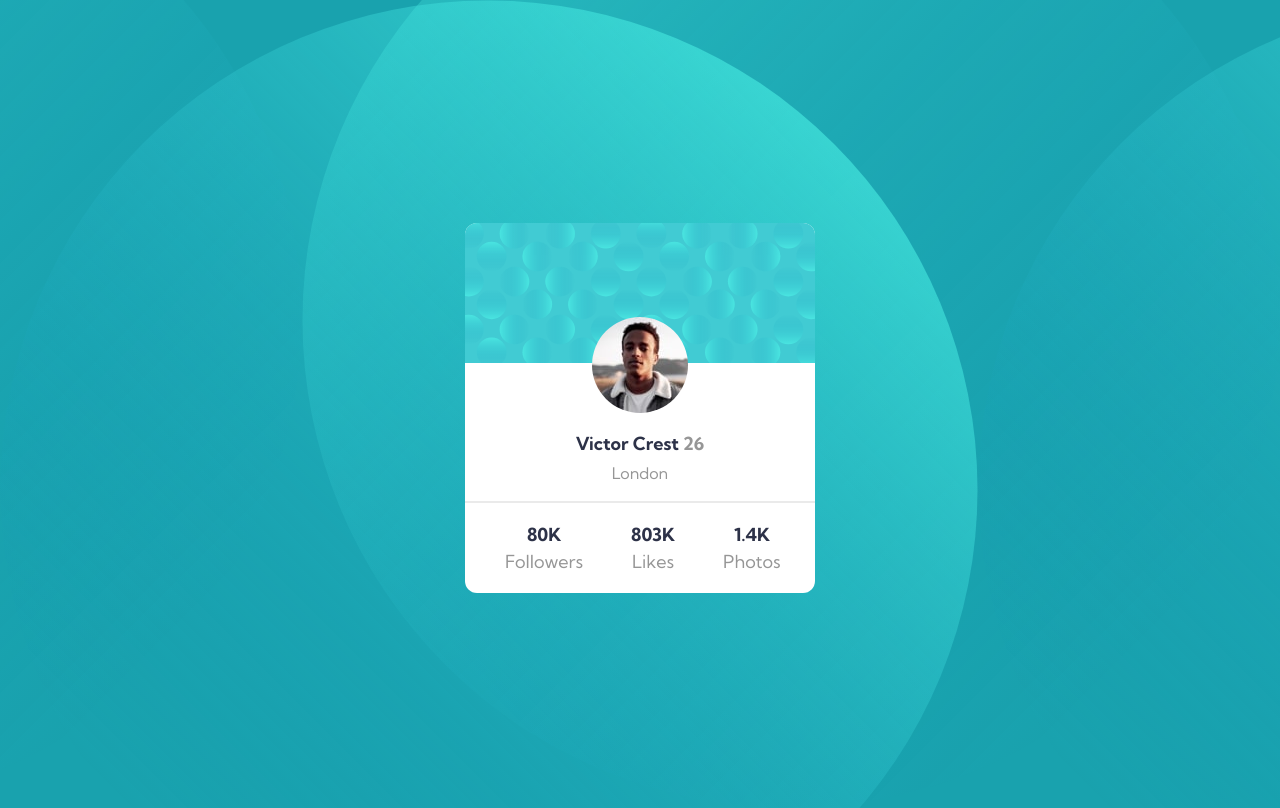
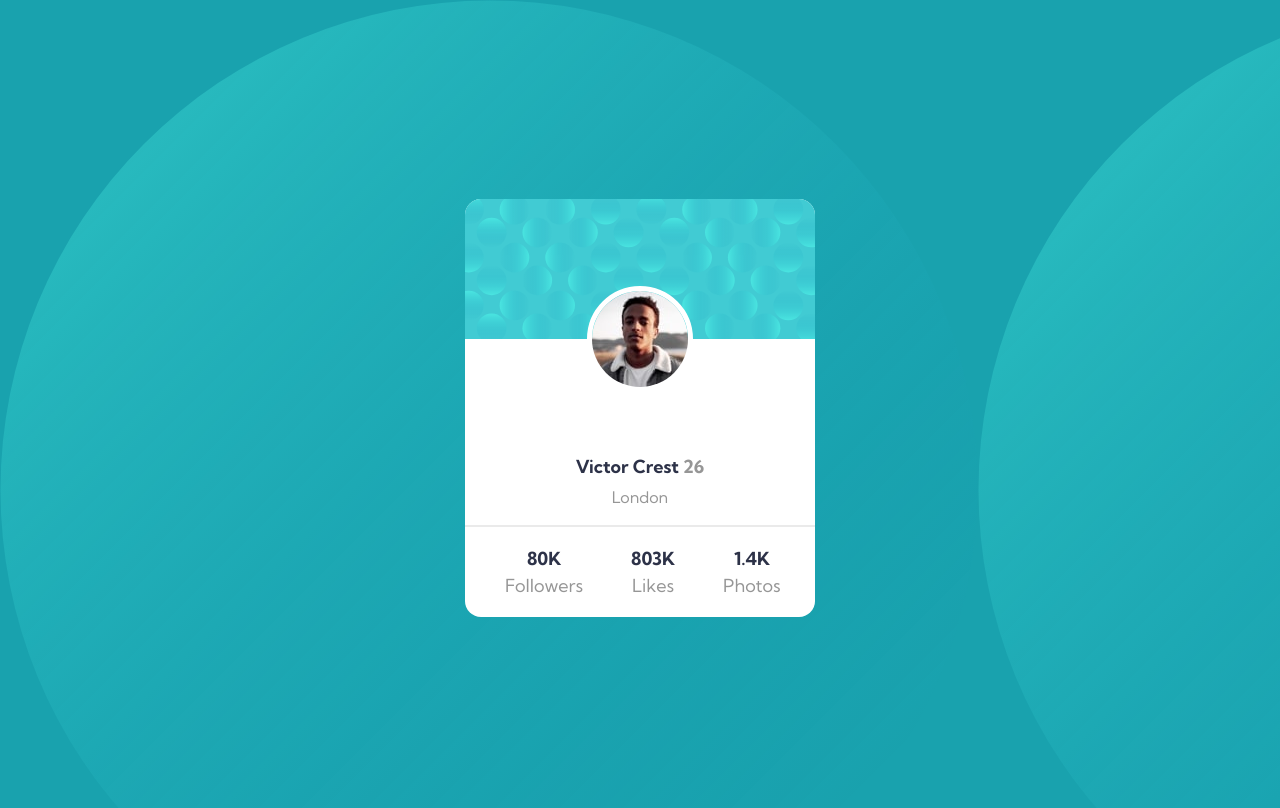
Before and after one commit to Islandstone89/profile-card-component, a plain HTML site: page index.html in a window 1280 px wide. Drawn offline with Linux system fonts and the light colour scheme.

Commit message:
Add files via upload

```diff
--- a/style.css
+++ b/style.css
@@ -116,12 +116,13 @@ body {
     text-align: center;
     padding: 1rem;
     background-color: var(--clr--dark-cyan);
-    background-image: url('images/bg-pattern-top.svg'), url('images/bg-pattern-bottom.svg');
-    background-position: top left, bottom right;
+    background-image: url('images/bg-pattern-top.svg');
+    background-image: url('images/bg-pattern-bottom.svg');
+    /* background-position: top right, bottom right; */
 }
 
 .card {
-    border-radius: 12px;
+    border-radius: 16px;
     background-color: #fff;
     overflow: hidden;
 }
@@ -129,9 +130,8 @@ body {
 .profile-image {
     border: 5px solid #fff;
     border-radius: 50%;
-    margin: -3.2rem auto 1rem;
-    /* transform: translateY(-50%); */
-    /* margin-top: -2rem; */
+    margin: auto;
+    transform: translateY(-50%);
 }
 
 .city {
```
